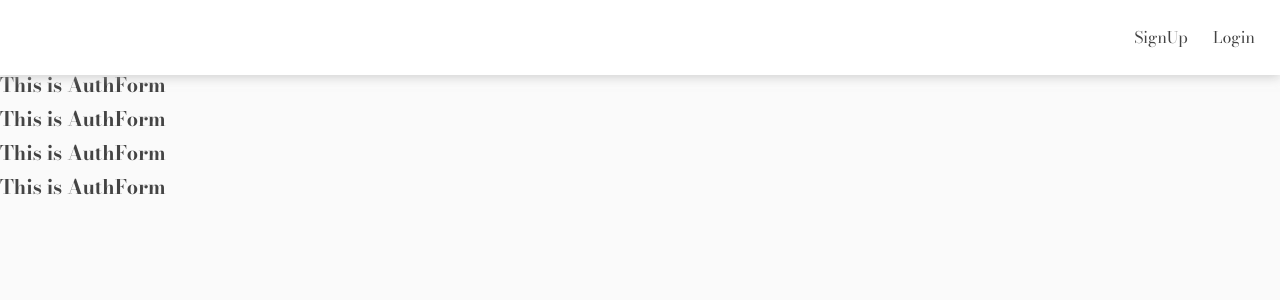
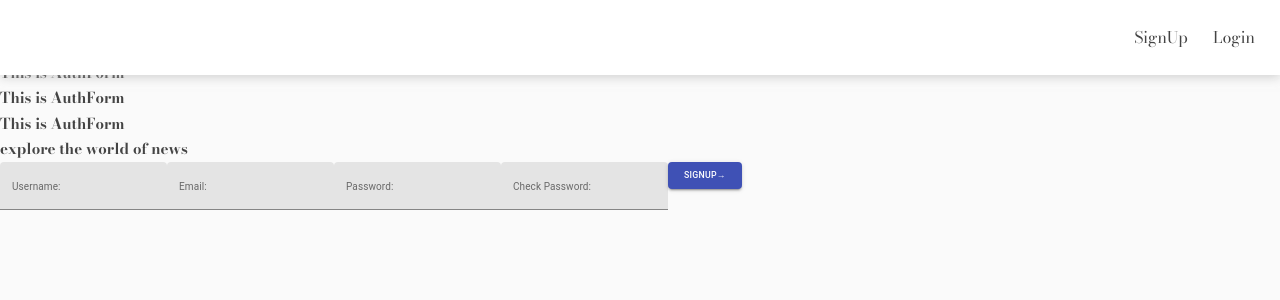
Before and after one commit to qsmity/hotoffthepress, a React (Create React App) app in the folder client/: page /signup in a window 1280 px wide. Shown: the top 300 px of the page. Built offline with nearby package versions, Linux system fonts and the light colour scheme.

Commit message:
created login and signup form

```diff
--- /dev/null
+++ b/client/src/components/AuthForm.tsx
@@ -0,0 +1,83 @@
+import React, { useState } from 'react'
+import * as mui from '@material-ui/core'
+//TYPES
+import { RouteComponentProps } from 'react-router-dom'
+
+enum AuthType {
+    SIGNUP = 'signup',
+    LOGIN = 'login'
+}
+
+const AuthForm: React.FC<IAuthFormProps> = ({ authType, buttonText, heading }) => {
+    const [username, setUsername] = useState('')
+    const [email, setEmail] = useState('')
+    const [password, setPassword] = useState('')
+    const [checkPassword, setCheckPassword] = useState('')
+
+    const updateUsername = (event: React.ChangeEvent<HTMLInputElement>): void => setUsername(event.target.value)
+    const updateEmail = (event: React.ChangeEvent<HTMLInputElement>): void => setEmail(event.target.value)
+    const updatePassword = (event: React.ChangeEvent<HTMLInputElement>): void => setPassword(event.target.value)
+    const updateCheckPassword = (event: React.ChangeEvent<HTMLInputElement>): void => setCheckPassword(event.target.value)
+
+    const handleSubmit = () => { }
+
+
+    return (
+        <section className='authform'>
+            <form onSubmit={handleSubmit}>
+                <h1>This is AuthForm</h1>
+                <h1>This is AuthForm</h1>
+                <h1>This is AuthForm</h1>
+                <h1>This is AuthForm</h1>
+                <h2>{heading}</h2>
+
+                {authType === AuthType.SIGNUP && (
+                    <mui.TextField
+                        id='username'
+                        label='Username:'
+                        variant='filled'
+                        value={username}
+                        onChange={updateUsername}
+                    />
+                )}
+
+                <mui.TextField
+                    id='email'
+                    label='Email:'
+                    variant='filled'
+                    value={username}
+                    onChange={updateEmail}
+                />
+                <mui.TextField
+                    id='password'
+                    label='Password:'
+                    variant='filled'
+                    type='password'
+                    value={username}
+                    onChange={updatePassword}
+                />
+
+                {authType === AuthType.SIGNUP && (
+                    <mui.TextField
+                        id='checkPassword'
+                        label='Check Password:'
+                        variant='filled'
+                        type='password'
+                        value={username}
+                        onChange={updateCheckPassword}
+                    />
+                )}
+                <mui.Button variant='contained' color='primary' type='submit'>{buttonText}&rarr;</mui.Button>
+
+            </form>
+        </section>
+    )
+}
+
+interface IAuthFormProps extends RouteComponentProps {
+    authType: string;
+    buttonText: string;
+    heading: string
+}
+
+export default AuthForm;
--- a/client/src/components/AuthoForm.tsx
+++ /dev/null
@@ -1,15 +0,0 @@
-import React from 'react'
-
-const AuthForm: React.FC = () => {
-    return (
-        <>
-            <h1>This is AuthForm</h1>
-            <h1>This is AuthForm</h1>
-            <h1>This is AuthForm</h1>
-            <h1>This is AuthForm</h1>
-            <h1>This is AuthForm</h1>
-        </>
-    )
-}
-
-export default AuthForm;
--- a/client/src/components/MainRoutes.tsx
+++ b/client/src/components/MainRoutes.tsx
@@ -7,12 +7,26 @@ const MainRoutes: React.FC = (props) => {
     return (
         <div>
             <Switch>
-                <Route exact path='/' render={props => <Landing />}></Route>
-                <Route exact path='/signup' render={props => <Session />}></Route>
-                <Route exact path='/login'></Route>
-                <Route exact path='/news/:category'></Route>
-                <Route exact path='/news/search'></Route>
-                <Route exact path='/user/:id/bookmarks'></Route>
+                <Route exact path='/' render={props => <Landing />}/>
+                <Route
+                    exact
+                    path='/signup'
+                    render={props  => {
+                        return (
+                            <Session authType='signup' buttonText='signup' heading='explore the world of news' {...props} />
+                        )
+                    }}/>
+                <Route
+                    exact
+                    path='/login'
+                    render={props => {
+                        return (
+                            <Session authType='login' buttonText='login' heading='welcome back' {...props} />
+                        )
+                    }}/>
+                <Route exact path='/news/:category'/>
+                <Route exact path='/news/search'/>
+                <Route exact path='/user/:id/bookmarks'/>
             </Switch>
         </div>
     )
--- a/client/src/components/pages/Session.tsx
+++ b/client/src/components/pages/Session.tsx
@@ -1,12 +1,19 @@
 import React from 'react'
-import AuthForm from '../AuthoForm'
+import AuthForm from '../AuthForm'
+import { RouteComponentProps } from 'react-router-dom'
 
-const Session: React.FC = () => {
+const Session: React.FC<ISessionProps>= (props) => {
     return (
         <>
             <h1>this will be login page</h1>
-            <AuthForm/>
+            <AuthForm {...props}/>
         </>
     )
 }
+
+interface ISessionProps extends RouteComponentProps{
+    authType: string;
+    buttonText: string;
+    heading: string
+}
 export default Session;
```
Also changed, not shown: 1 other file (tests, documents, lock files or other folders).
